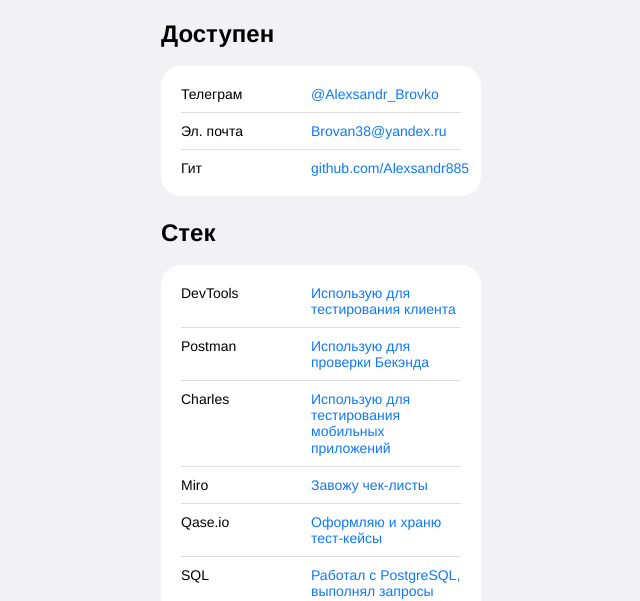
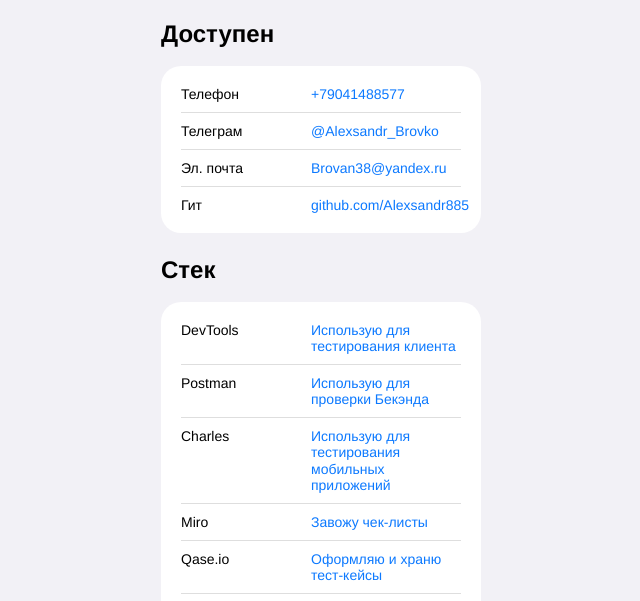
Before and after one commit to Alexsandr885/CV, a plain HTML site: page index.html in a window 1280 px wide. Shown: the part 165-766 px from the top of the page, without its empty margins (319-959 px from the left). Drawn offline with Linux system fonts and the light colour scheme.

```diff
--- a/index.html
+++ b/index.html
@@ -20,6 +20,10 @@
       <section class="links">
         <h2 class="links__header">Доступен</h2>
         <ul class="links__container">
+          <li class="links__link">
+            <p class="links__title">Телефон</p>
+            <a class="linsk__link" href="@Alexsandr_Brovko">+79041488577</a>
+          </li>
           <li class="links__link">
             <p class="links__title">Телеграм</p>
             <a class="linsk__link" href="@Alexsandr_Brovko">@Alexsandr_Brovko</a>
```
